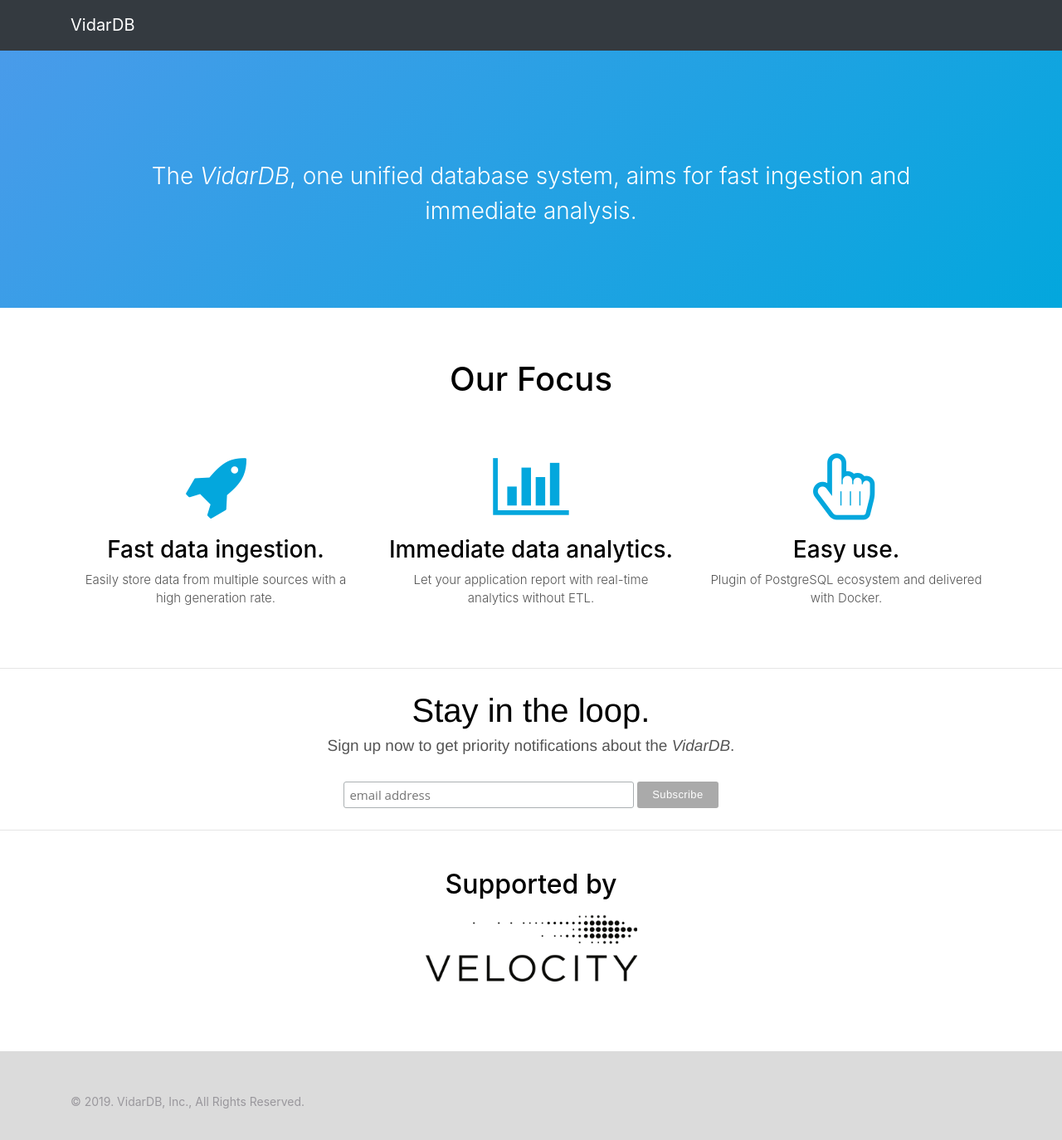
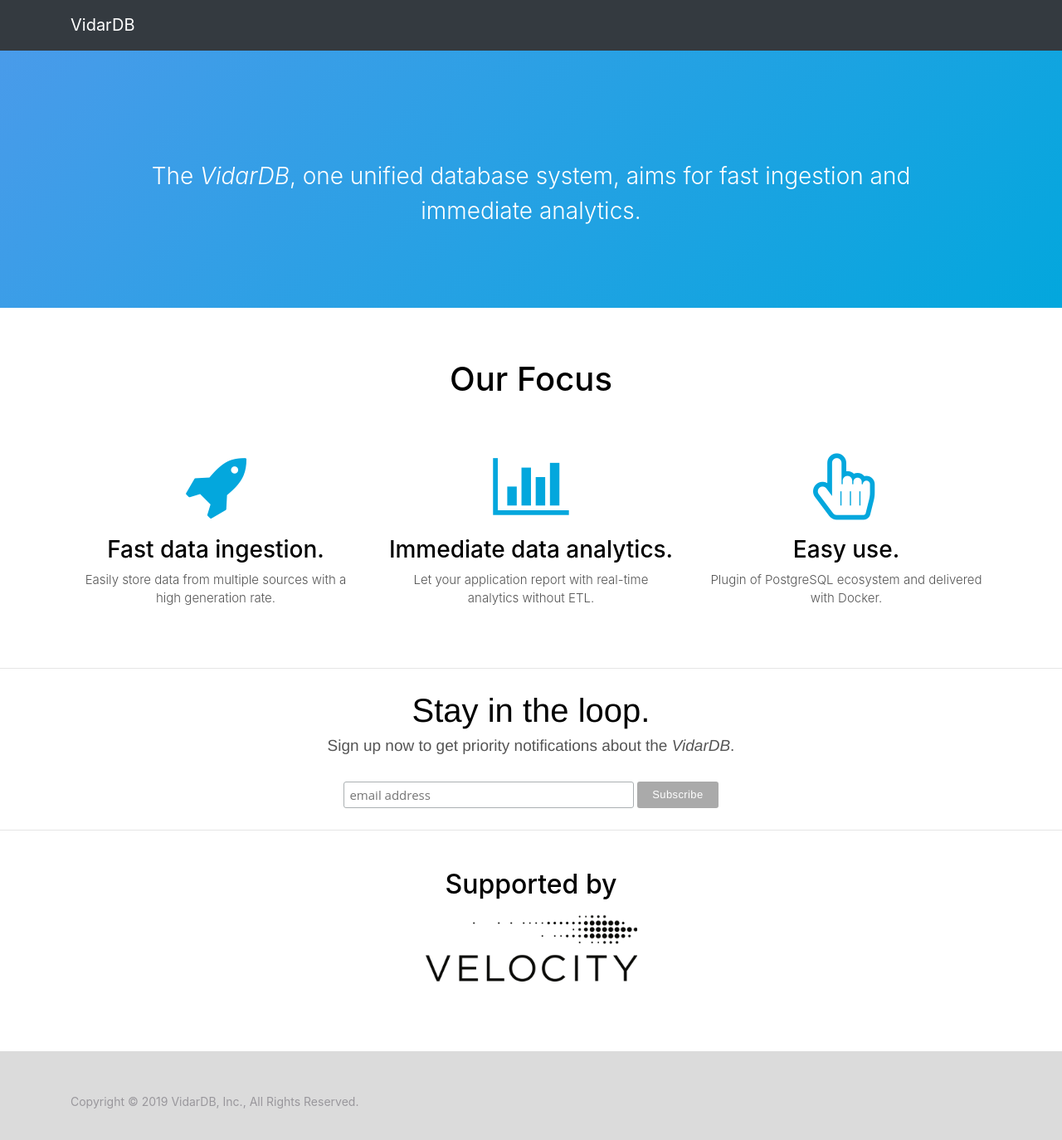
Before and after one commit to vidardb/vidardb.github.io, a Jekyll site: the page built from index.html, in a window 1280 px wide. Shown: the whole page at 83% size. Built offline with Jekyll 4.4.1, drawn with Linux system fonts in a browser that asks for light colours.

Commit message:
fix web content.

```diff
--- a/_includes/footer.html
+++ b/_includes/footer.html
@@ -1,6 +1,6 @@
 <footer class="site-footer">
   <div class="container">
-    <p style="margin-top: 15px; font-size: 14px;">&#169; {{ site.time | date: '%Y' }}. VidarDB, Inc., All Rights Reserved. &nbsp;&nbsp;&nbsp;&nbsp;</p>
+    <p style="margin-top: 15px; font-size: 14px;">Copyright &#169; {{ site.time | date: '%Y' }} VidarDB, Inc., All Rights Reserved. &nbsp;&nbsp;&nbsp;&nbsp;</p>
   </div>
 </footer>
 <script type="text/javascript" src="/assets/javascript/anchor.min.js"></script>
--- a/index.html
+++ b/index.html
@@ -11,7 +11,7 @@
     <div class="jumbotron">
       <div class="container">
         <!-- <img src="/assets/images/markdown-mark-white.svg" alt="VidarDB logo"> -->
-        <p>The <i>VidarDB</i>, one unified database system, aims for fast ingestion and immediate analysis.</p>
+        <p>The <i>VidarDB</i>, one unified database system, aims for fast ingestion and immediate analytics.</p>
         <!-- <p><a class="btn btn-outline-inverse btn-lg" href="/getting-started" role="button">Get Started</a></p> -->
       </div>
     </div>
```
